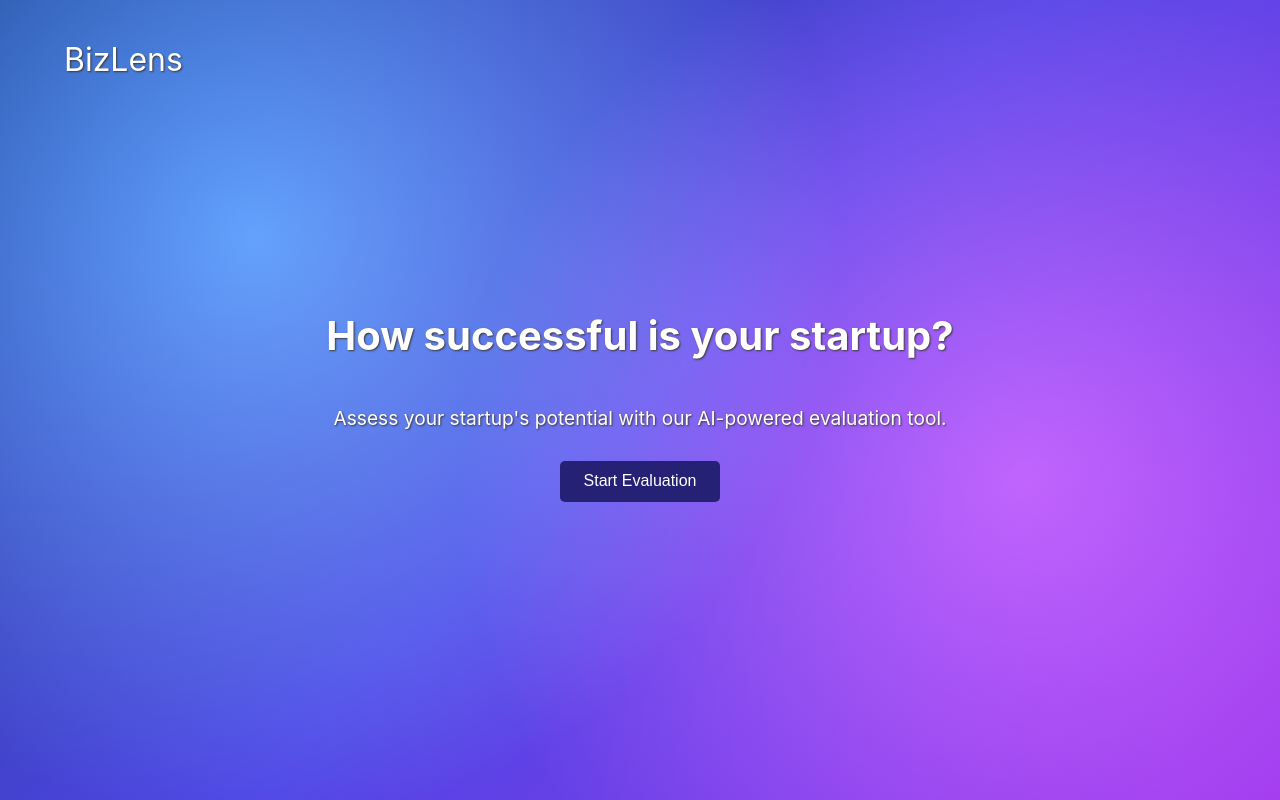
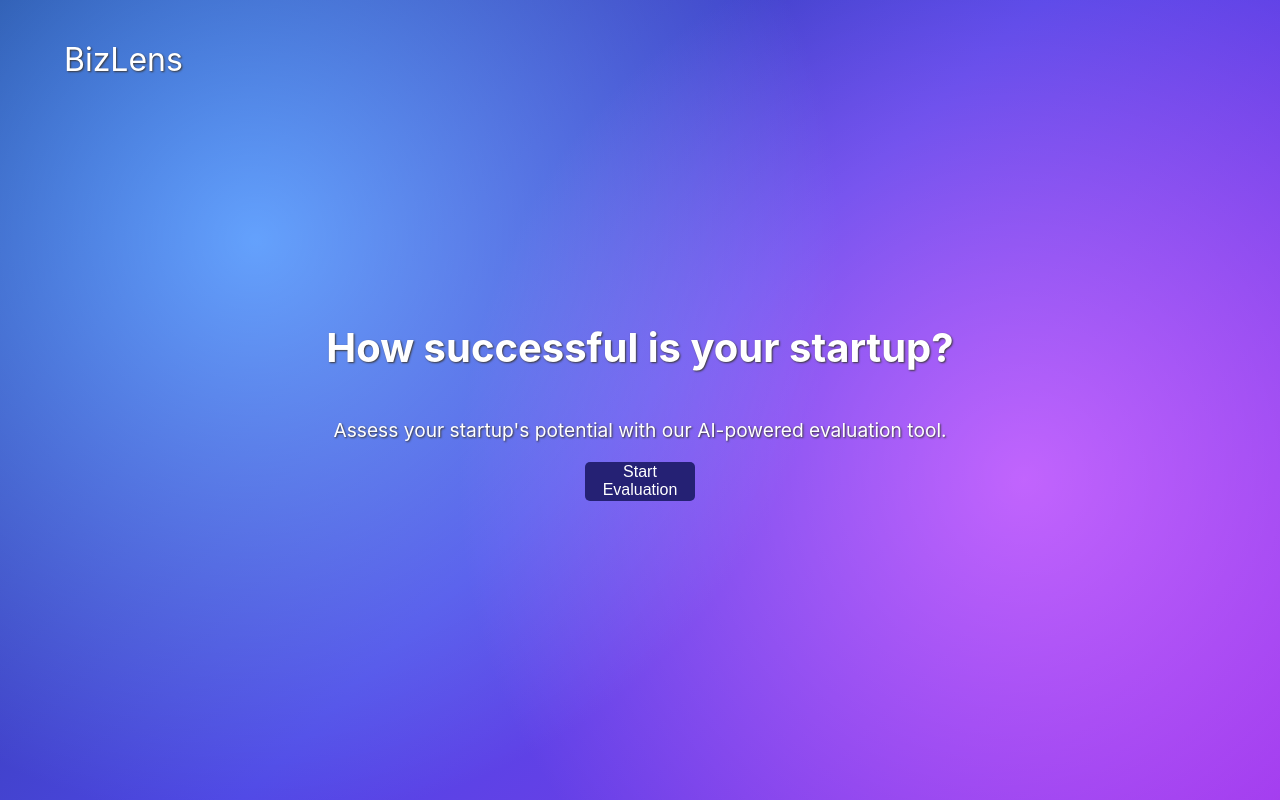
Before and after one commit to shirinadan/AI4ALL-Project, a Next.js app: page / in a window 1280 px wide. Built offline with nearby package versions, Linux system fonts and the light colour scheme.

Commit message:
Linked button, tried fixing css

```diff
--- a/src/app/page.js
+++ b/src/app/page.js
@@ -1,13 +1,16 @@
 import React from 'react';
 import './globals.css';
+import Link from 'next/link';
 import './page.css';
 
 export default function Home() {
   return (
     <div className='wrapper'>
       <h1>How successful is your startup?</h1>
-        <p>Assess your startup's potential with our AI-powered evaluation tool.</p>
+      <p>Assess your startup's potential with our AI-powered evaluation tool.</p>
+      <Link href="/quiz">
         <button>Start Evaluation</button>
+      </Link>
     </div>
   );
 }
```
